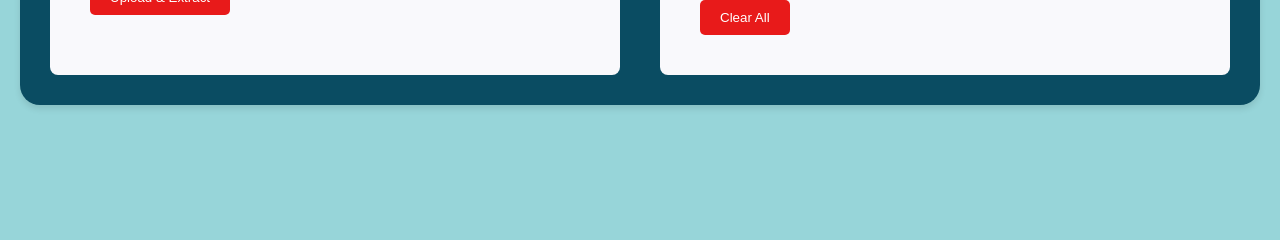
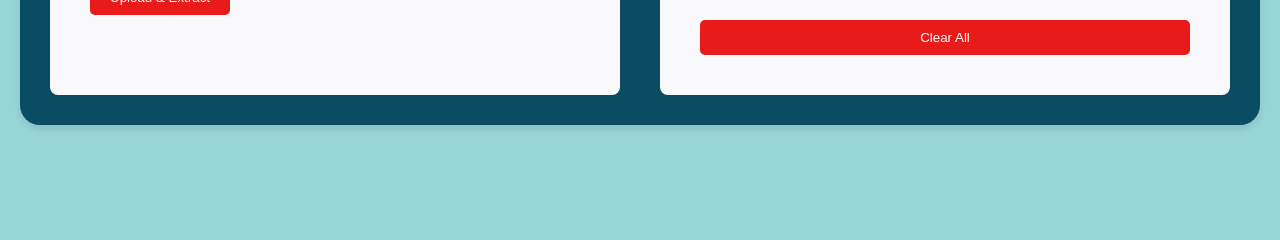
Before and after one commit to Bharathi077/Business_Card_Extractor, a Flask app: page / in a window 1280 px wide. Shown: the part 337-577 px from the top of the page. Run offline with Flask 3, Linux system fonts and the light colour scheme.

Commit message:
Update styles.css

```diff
--- a/static/styles.css
+++ b/static/styles.css
@@ -93,3 +93,15 @@ button:hover {
 #extraction-table th {
     background-color: #f2f2f2;
 }
+
+.action-buttons {
+    display: flex;
+    justify-content: space-between; /* Ensures equal spacing between buttons */
+    gap: 10px; /* Optional: Adds space between buttons */
+    margin-top: 20px;
+}
+
+.action-buttons button {
+    flex: 1; /* Optional: Makes both buttons equal in width */
+    text-align: center; /* Ensures text is centered in buttons */
+}
```
